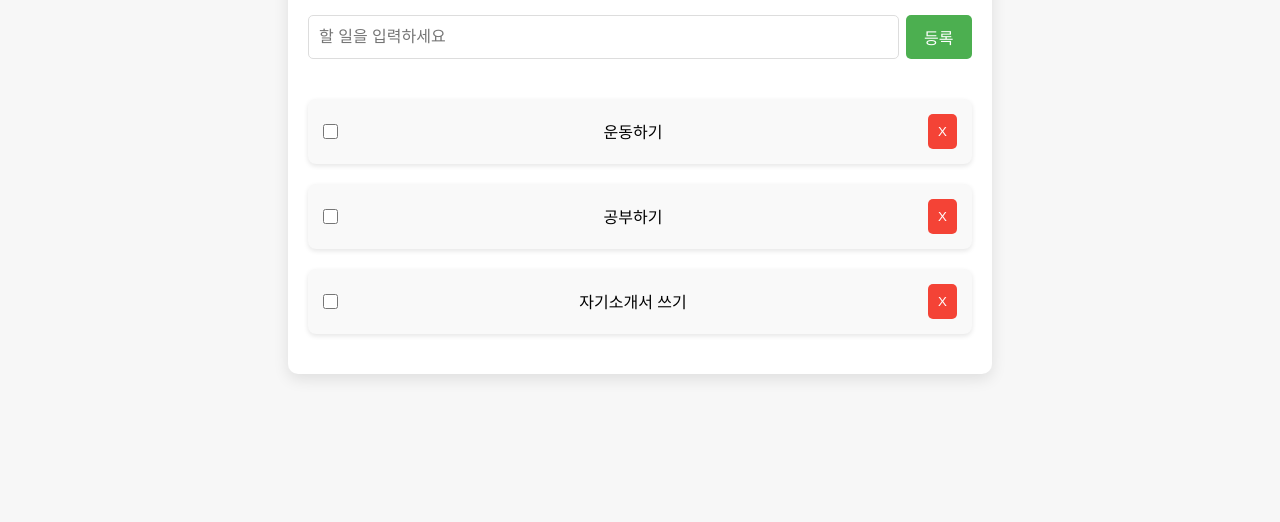
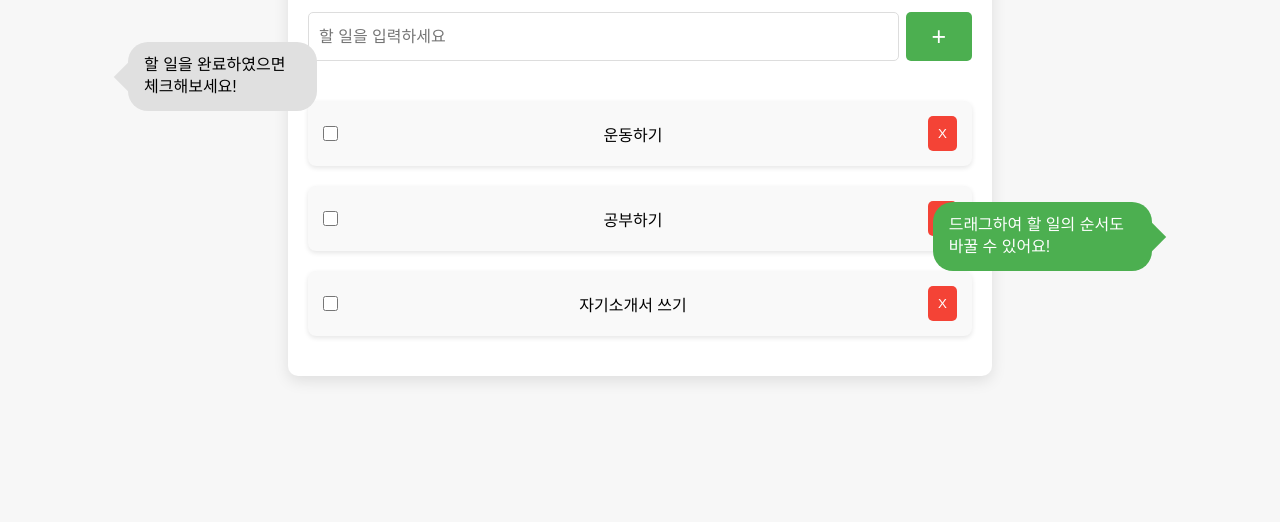
Before and after one commit to yewo0on/todo-list, a plain HTML site: page index.html in a window 1280 px wide. Shown: the part 278-800 px from the top of the page. Drawn offline with Linux system fonts and the light colour scheme.

Commit message:
다섯번째 업로드

```diff
--- a/index.html
+++ b/index.html
@@ -14,11 +14,74 @@
       body {
         font-family: "Arial", sans-serif;
         background-color: #f7f7f7;
+        height: 100vh;
+        user-select: none;
+      }
+
+      .cotents {
+        width: 100%;
+        height: 100%;
         display: flex;
         justify-content: center;
         align-items: center;
-        height: 100vh;
-        user-select: none;
+        position: relative;
+      }
+
+      .chat-container-left {
+        position: absolute;
+        left: 10%;
+        top: 40%;
+      }
+      .chat-container-right {
+        position: absolute;
+        right: 10%;
+        top: 60%;
+        display: flex;
+        justify-content: right;
+      }
+
+      .bubble {
+        max-width: 70%;
+        padding: 12px 16px;
+        border-radius: 20px;
+        position: relative;
+        font-size: 16px;
+        line-height: 1.4;
+      }
+      .bubble.left {
+        position: relative;
+        background-color: #e0e0e0;
+        z-index: 1;
+      }
+
+      .bubble.right {
+        position: relative;
+        background-color: #4caf50;
+        color: white;
+        z-index: 1;
+      }
+      .bubble.left::after {
+        content: "";
+        position: absolute;
+        width: 30px;
+        height: 30px;
+        left: -8px;
+        top: 20px;
+        background: #e0e0e0;
+        transform: rotate(45deg);
+        z-index: -1;
+      }
+
+      .bubble.right::after {
+        content: "";
+        position: absolute;
+        width: 30px;
+        height: 30px;
+        right: -8px;
+        top: 20px;
+        background: #4caf50;
+        transform: rotate(45deg);
+        z-index: -1;
       }
 
       .todo-container {
@@ -100,6 +163,9 @@
         background-color: #e53935;
       }
 
+      #add-btn {
+        font-size: 25px;
+      }
       .check-btn {
         width: 15px;
         height: 15px;
@@ -119,11 +185,17 @@
     </style>
   </head>
   <body>
+    <div class="cotents">
+      <div class="chat-container-left">
+        <!-- 왼쪽 말풍선 -->
+        <div class="bubble left">할 일을 완료하였으면 체크해보세요!</div>
+      </div>
+
       <div class="todo-container">
         <h1 id="title">To-Do List</h1>
         <div class="todo-form">
           <input type="text" id="todoInput" placeholder="할 일을 입력하세요" />
-        <button id="add-btn">등록</button>
+          <button id="add-btn">+</button>
         </div>
         <ul id="todoList" class="dropzone">
           <li class="draggable" draggable="true">
@@ -144,6 +216,13 @@
         </ul>
       </div>
 
+      <div class="chat-container-right">
+        <!-- 오른쪽 말풍선 -->
+        <div class="bubble right">
+          드래그하여 할 일의 순서도 바꿀 수 있어요!
+        </div>
+      </div>
+    </div>
     <script>
       /** 할 일 등록 함수 */
       function addTask() {
```
Lines whose indentation alone changed are shown as unchanged.
